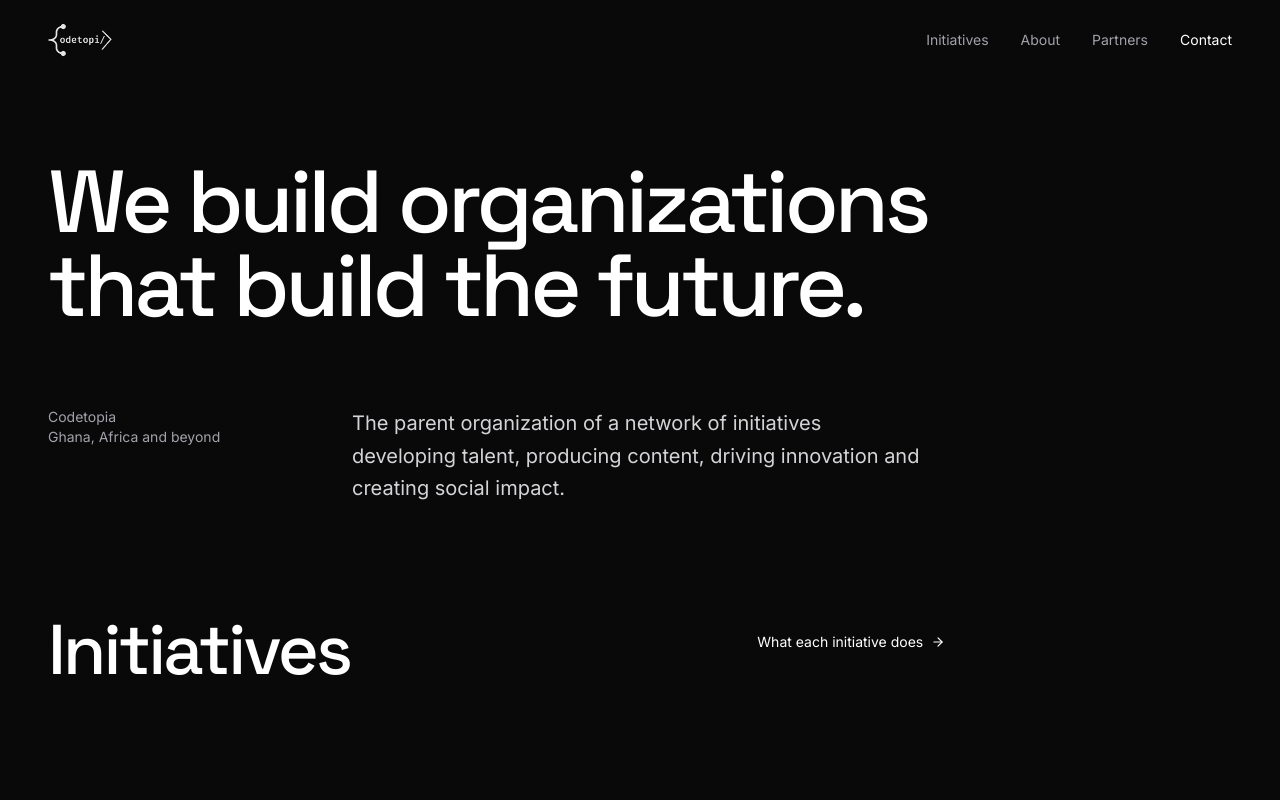
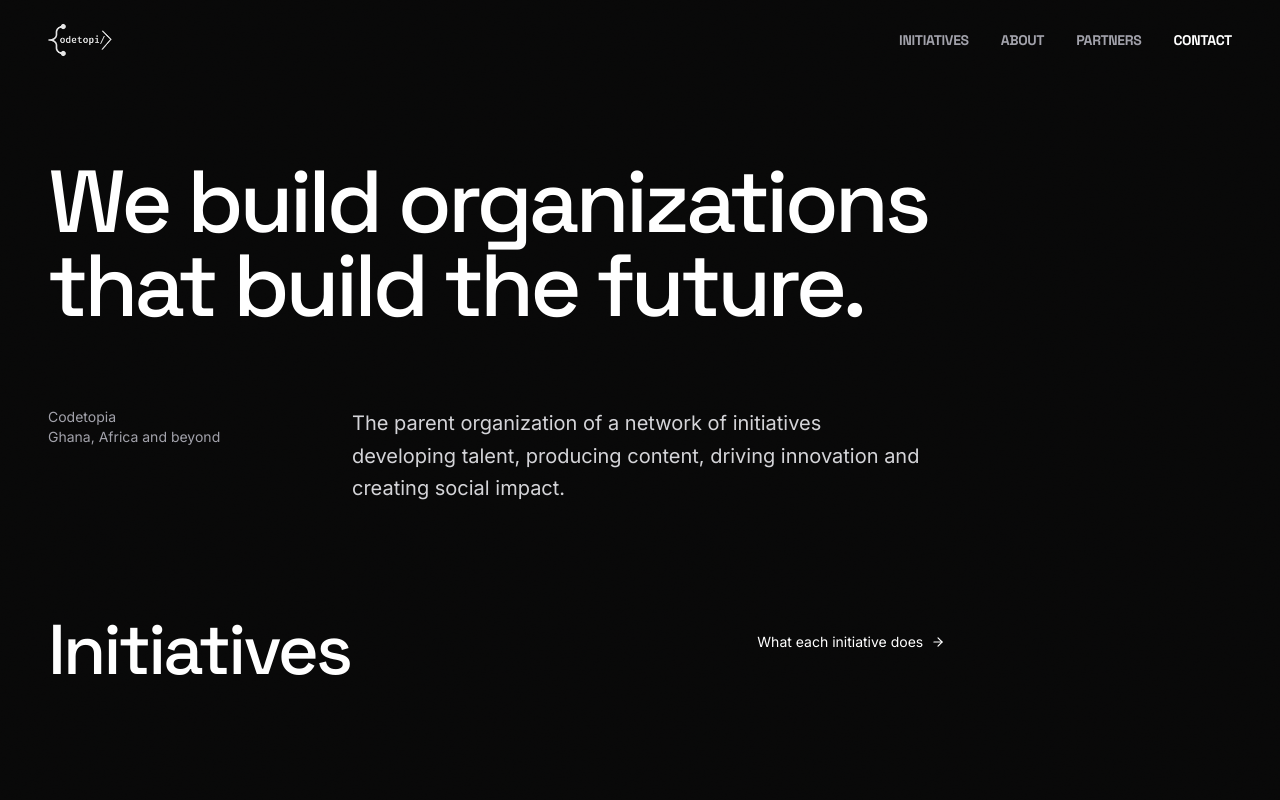
Before and after one commit to codetopiaorg/codetopia.org, a Next.js app: page / in a window 1280 px wide. Shown: the top 800 px of the page. Built offline with nearby package versions, Linux system fonts and the light colour scheme.

Commit message:
style: set the header nav in bold grotesk caps

```diff
--- a/src/components/layout/Navbar.tsx
+++ b/src/components/layout/Navbar.tsx
@@ -71,7 +71,7 @@ export const Navbar = () => {
                 key={link.name}
                 href={link.href}
                 className={cn(
-                  "text-sm transition-colors",
+                  "font-display text-sm font-bold tracking-tight uppercase transition-colors",
                   isActive(link.href)
                     ? "text-white"
                     : "text-zinc-400 hover:text-white",
@@ -82,7 +82,7 @@ export const Navbar = () => {
             ))}
             <Link
               href="#contact"
-              className="text-sm text-white hover:text-zinc-300 transition-colors"
+              className="font-display text-sm font-bold tracking-tight uppercase text-white hover:text-zinc-300 transition-colors"
             >
               Contact
             </Link>
```
